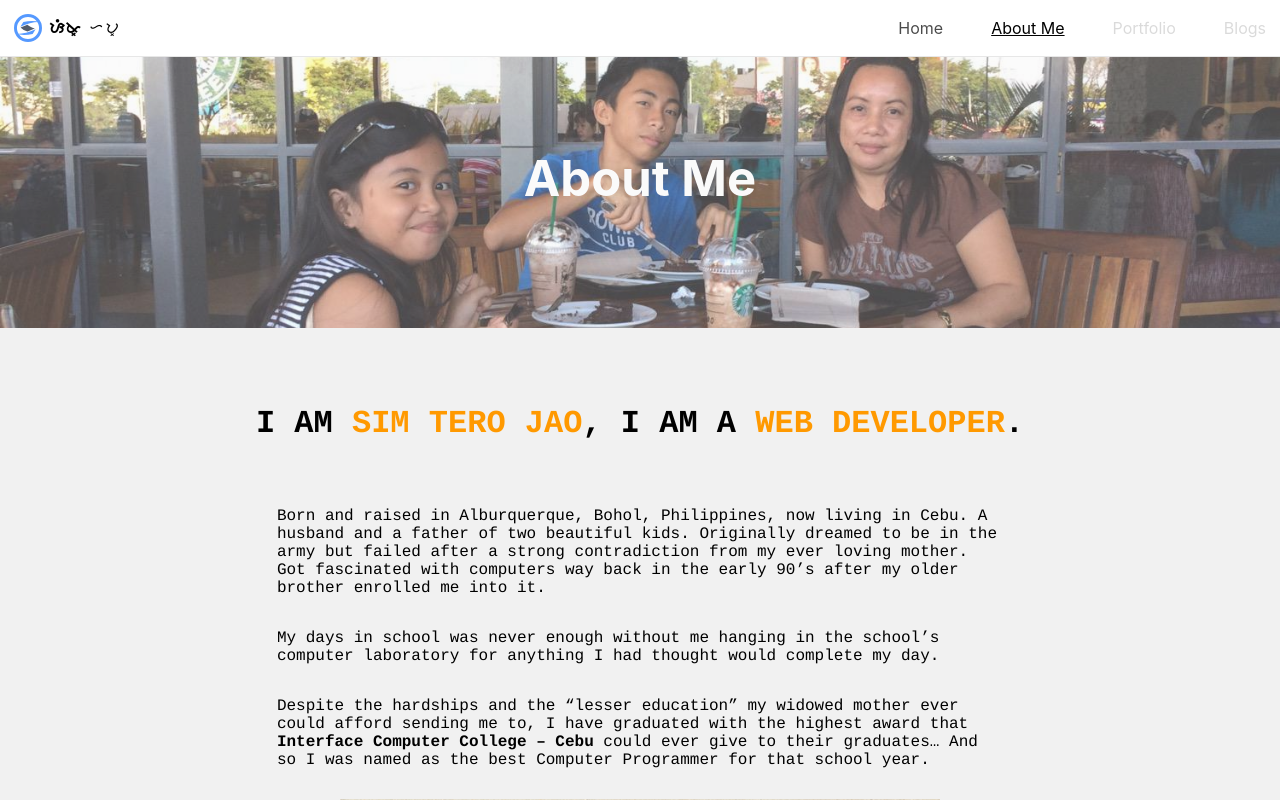
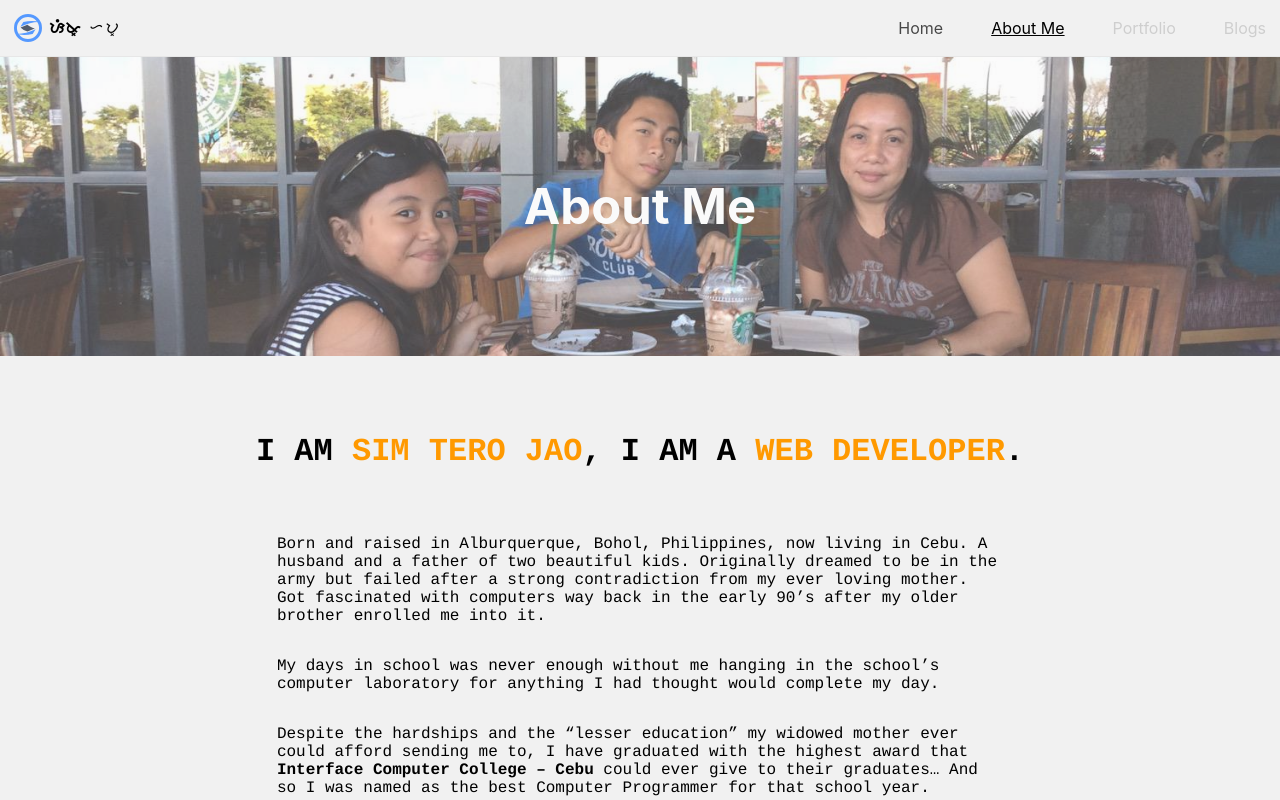
Before and after one commit to jaosimt/portfolio, a React (Create React App) app: page / in a window 1280 px wide. Both pictures are taken after a click on the item "About Me". Shown: the top 800 px of the page. Built offline with nearby package versions, Linux system fonts and the light colour scheme.

Commit message:
* set header to fixed

```diff
--- a/src/App.scss
+++ b/src/App.scss
@@ -7,9 +7,6 @@
   background-color: #f1f1f1;
   height: 100%;
   min-height: 100vh;
-  display: flex;
-  flex-direction: column;
-  justify-content: space-between;
   padding: 14px;
   overflow: hidden;
 }
--- a/src/components/AboutMe/about.scss
+++ b/src/components/AboutMe/about.scss
@@ -44,18 +44,6 @@ div.about-me {
   }
 }
 
-.header.about-me-page {
-  position: fixed;
-  width: 100%;
-  background-color: white;
-  z-index: 1;
-  left: 0;
-  top: 0;
-  padding: 14px;
-  height: 57px;
-  border-bottom: 1px solid #e7e7e7;
-}
-
 @media (max-width: 847px) {
   div.about-me {
     .wrapper {
--- a/src/components/AboutMe/index.js
+++ b/src/components/AboutMe/index.js
@@ -10,8 +10,7 @@ class AboutMe extends Component {
 		return <div
 			className={ 'about-me' }
 			style={ {
-				minHeight: `calc(100vh - ${ offset }px)`,
-				marginTop: `${o.header - o.margin }px`
+				minHeight: `calc(100vh - ${ offset }px)`
 			} }>
 			<div className="wrapper">
 				<div className="banner">About me</div>
--- a/src/components/ContentContainer/content.scss
+++ b/src/components/ContentContainer/content.scss
@@ -0,0 +1,5 @@
+.content-container {
+  display: flex;
+  flex-direction: column;
+  justify-content: space-between;
+}
--- a/src/components/ContentContainer/index.js
+++ b/src/components/ContentContainer/index.js
@@ -36,11 +36,15 @@ class ContentContainer extends Component {
 	render() {
 		const { menuItem, offset } = this.state;
 
-		return <Fragment>
+		return <div className="content-container" style={ {
+			marginTop: `${ offset.header - offset.margin }px`,
+			minHeight: `calc(100vh - ${offset.header + offset.margin}px)`
+		} }>
 			<Router>
 				<Header setRef={ this.setHeaderRef }
 				        onClick={ this.menuClickHandler }
 				        selected={ menuItem } />
+				<span></span>
 				<Switch>
 					<Route exact path="/">
 						<Home />
@@ -57,7 +61,7 @@ class ContentContainer extends Component {
 				</Switch>
 			</Router>
 			<Footer setRef={ this.setFooterRef } />
-		</Fragment>
+		</div>
 	}
 
 	menuClickHandler = e => {
--- a/src/components/Header/header.scss
+++ b/src/components/Header/header.scss
@@ -2,7 +2,15 @@
   display: flex;
   justify-content: space-between;
   align-items: center;
-  height: 28px;
+  position: fixed;
+  width: 100%;
+  z-index: 1;
+  left: 0;
+  top: 0;
+  padding: 14px;
+  height: 57px;
+  border-bottom: 1px solid #e7e7e7;
+  background-color: #f1f1f1;
 
   .logo {
     height: 100%;
```
